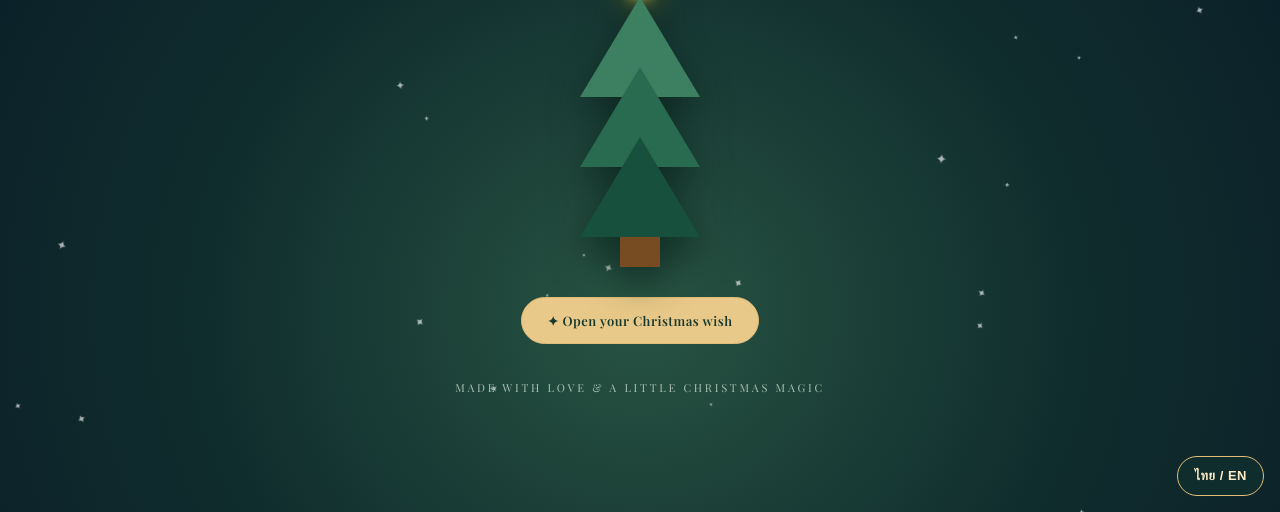
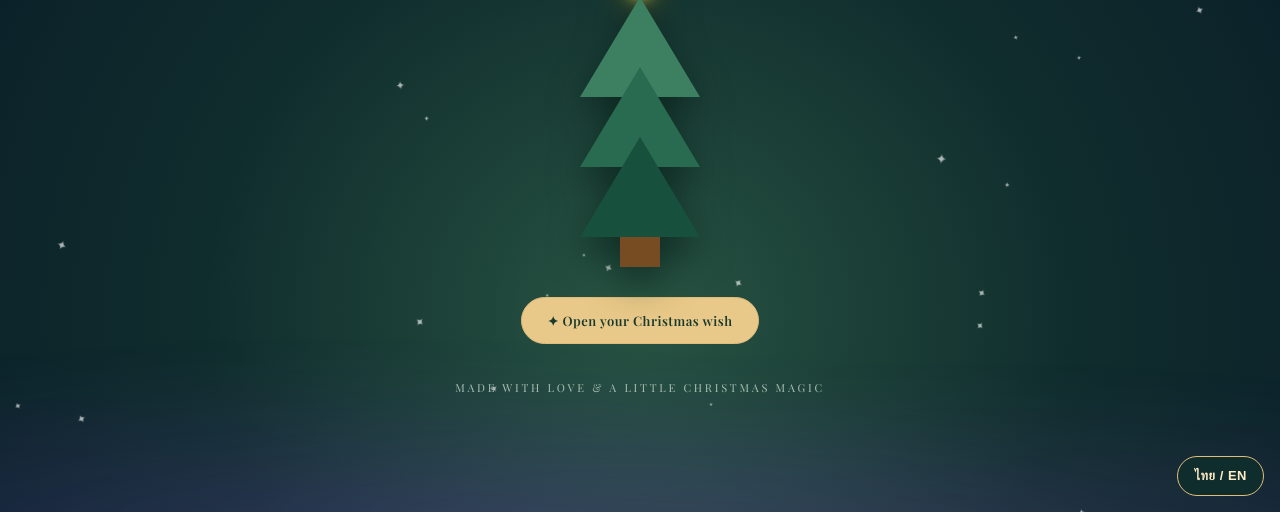
Before and after one commit to namchokGithub/merrey-christmas-1bitcoin, a plain HTML site: page merrey_christmas-1bitcoin.html in a window 1280 px wide. Shown: the part 288-800 px from the top of the page. Drawn offline with nearby package versions, Linux system fonts and the light colour scheme; a web font is replaced by a local one.

Commit message:
feat: add subtle aurora background

```diff
--- a/merrey_christmas-1bitcoin.html
+++ b/merrey_christmas-1bitcoin.html
@@ -118,6 +118,30 @@
         position: relative;
         z-index: 1;
         padding: 50px 24px;
+      }
+      .aurora {
+        position: fixed;
+        z-index: 0;
+        left: -20%;
+        right: -20%;
+        bottom: -15vh;
+        height: 45vh;
+        pointer-events: none;
+        background:
+          radial-gradient(ellipse at 35% 80%, #8a52e54a, transparent 50%),
+          radial-gradient(ellipse at 70% 90%, #ae67f038, transparent 48%);
+        filter: blur(30px);
+        animation: aurora-drift 12s ease-in-out infinite alternate;
+      }
+      @keyframes aurora-drift {
+        from {
+          transform: translateX(-5%) scaleY(0.9);
+          opacity: 0.6;
+        }
+        to {
+          transform: translateX(5%) scaleY(1.15);
+          opacity: 1;
+        }
       }
       h1 {
         color: #ffedc7;
@@ -456,6 +480,7 @@
         }
       }
     </style>
+    <div class="aurora" aria-hidden="true"></div>
     <div class="sleigh-flight" aria-hidden="true">
       <div class="santa"></div>
       <div class="sleigh"></div>
```
